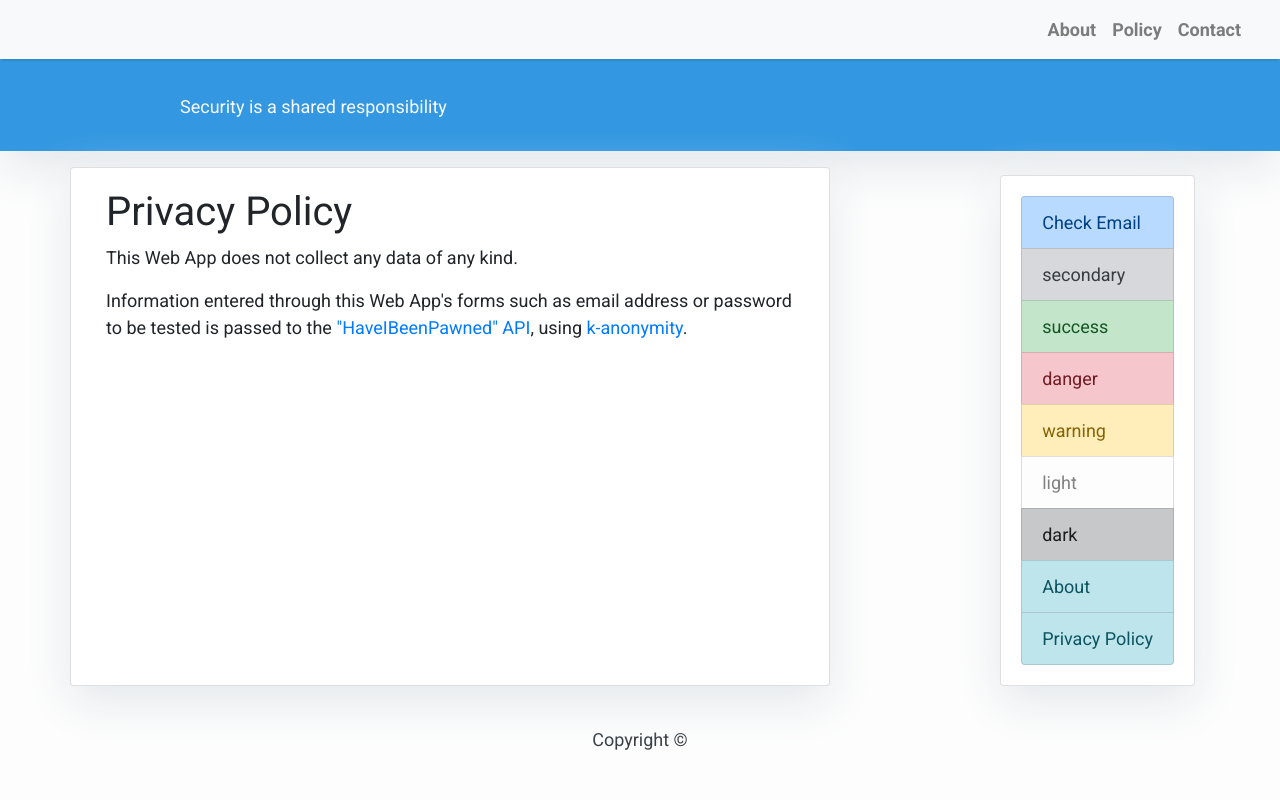
After one commit to Sambsamb/SBFinalProject1, a Django app: template strong_passwords/templates/policy.html in a window 1280 px wide. The commit adds this page. Run offline with Django 3.2, Linux system fonts and the light colour scheme; the template is opened without the code that fills it, so the values that code supplies are empty; some libraries are stand-ins or nearby versions.

Commit message:
SB - Added 'Privacy' page

```diff
--- a/strong_passwords/templates/about.html
+++ b/strong_passwords/templates/about.html
@@ -13,6 +13,8 @@
             <li class="list-group-item">Prof. Zeller</li>
             <li class="list-group-item">FHSU - Fall 2022</li>
             <li class="list-group-item">12/4/2022</li>
+            <li class="list-group-item">Source code for this project is on
+                <a href ="https://github.com/Sambsamb/SBFinalProject1" target="_blank">Github</a></li>
         </ul>
       </div>
     </div>
--- /dev/null
+++ b/strong_passwords/templates/policy.html
@@ -0,0 +1,21 @@
+{% extends 'base.html' %} {% block content %}
+
+<div class="container">
+  <div class="row">
+    <div class="col-md-8 card mb-4  mt-3 left  top">
+      <div class="card-body">
+        <h1>Privacy Policy</h1>
+        <p class="card-text ">This Web App does not collect any data of any kind. </p>
+        <p>Information entered through this
+            Web App's forms such as email address or password to be tested is passed to the
+            <a href="https://haveibeenpwned.com/API/v3" target="_blank">"HaveIBeenPawned" API</a>, using
+            <a href="https://blog.cloudflare.com/validating-leaked-passwords-with-k-anonymity/" target="_blank">
+                k-anonymity</a>.</p>
+
+      </div>
+    </div>
+    {% block sidebar %} {% include 'sidebar.html' %} {% endblock sidebar %}
+  </div>
+</div>
+
+{% endblock content %}
--- a/strong_passwords/templates/sidebar.html
+++ b/strong_passwords/templates/sidebar.html
@@ -22,7 +22,7 @@
               <a href="#" class="list-group-item list-group-item-light">light</a>
               <a href="#" class="list-group-item list-group-item-dark">dark</a>
               <a href="/about" class="list-group-item list-group-item-info">About</a>
-              <a href="#" class="list-group-item list-group-item-info">Privacy Policy</a>
+              <a href="/policy" class="list-group-item list-group-item-info">Privacy Policy</a>
             </div>
         </div>
     </div>
--- a/strong_passwords/urls.py
+++ b/strong_passwords/urls.py
@@ -14,4 +14,5 @@ urlpatterns = [
     path('', views.home, name='home'),
     path('check_email/', views.check_email, name='check_email'),
     path('about/', views.about, name='about'),
+    path('policy/', views.policy, name='policy'),
 ]
--- a/strong_passwords/views.py
+++ b/strong_passwords/views.py
@@ -30,6 +30,10 @@ def about(request):
     return render(request, 'about.html', {'site_name': Config.site_name})
 
 
+def policy(request):
+    return render(request, 'policy.html', {'site_name': Config.site_name})
+
+
 def check_email(request):
     # if this is a POST request process the form data
     if request.method == 'POST':
--- a/templates/base.html
+++ b/templates/base.html
@@ -49,7 +49,7 @@
                             <a class="nav-link text-black font-weight-bold" href="/about/">About</a>
                         </li>
                         <li class="nav-item text-black">
-                            <a class="nav-link text-black font-weight-bold" href="#">Policy</a>
+                            <a class="nav-link text-black font-weight-bold" href="/policy/">Policy</a>
                         </li>
                         <li class="nav-item text-black">
                             <a class="nav-link text-black font-weight-bold" href="#">Contact</a>
```
